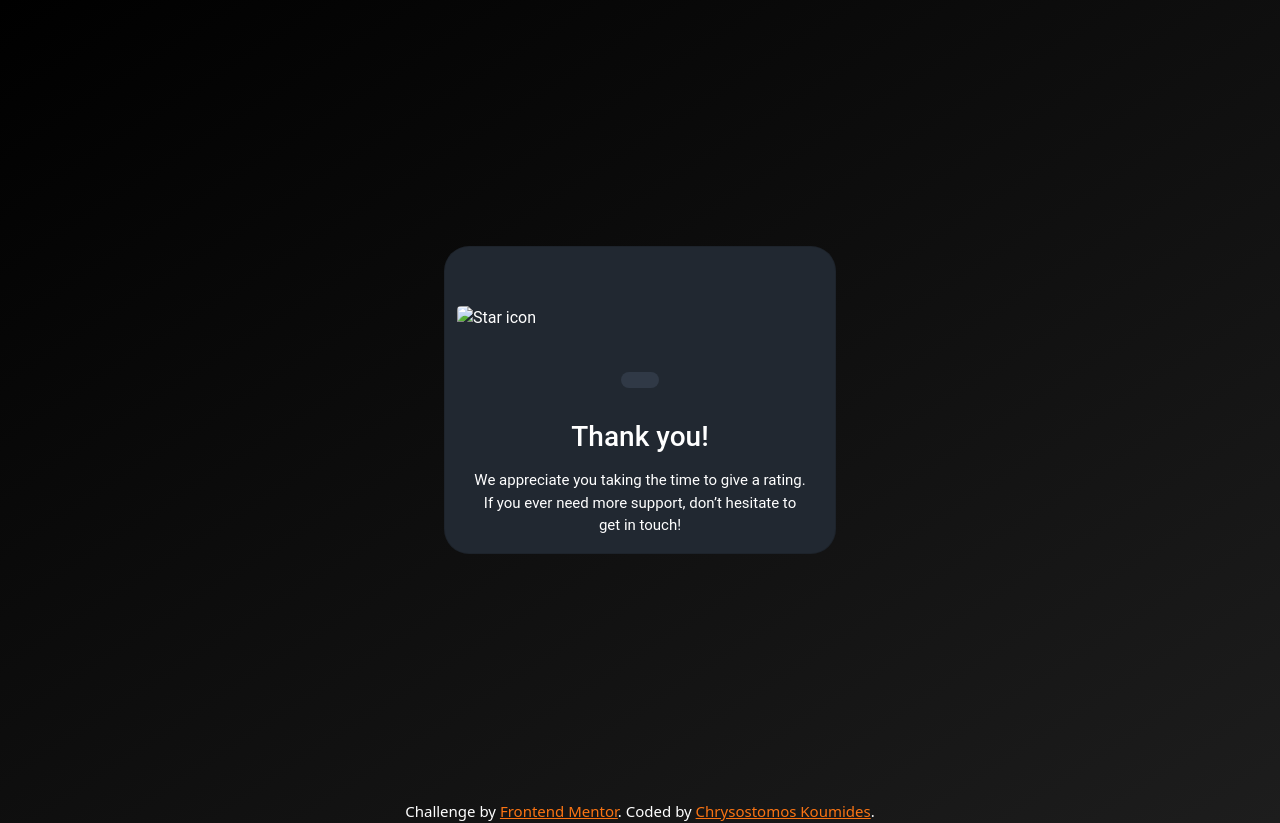
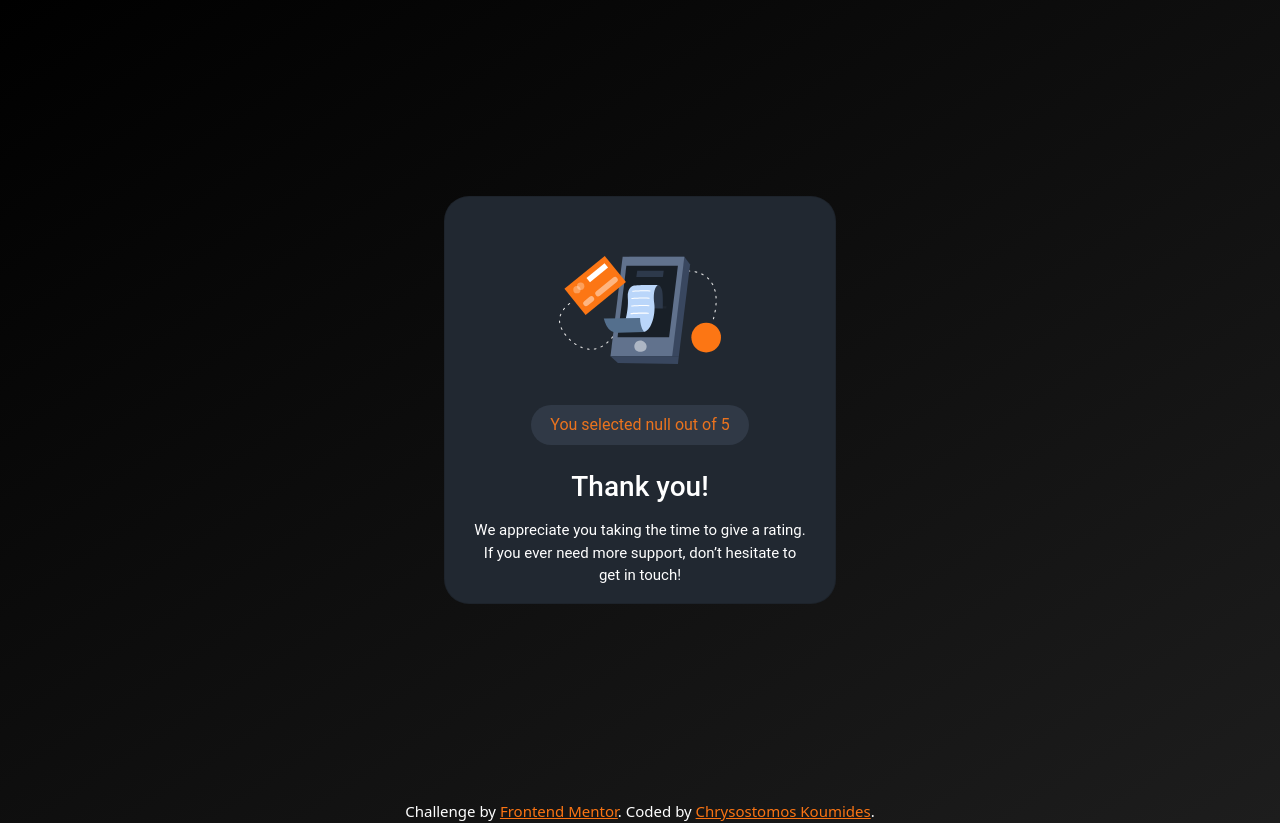
Before and after one commit to ChrysKoum/Interactive-rating-component, a plain HTML site: page thanks.html in a window 1280 px wide. Drawn offline with nearby package versions, Linux system fonts and the light colour scheme.

Commit message:
Update thanks.html

```diff
--- a/thanks.html
+++ b/thanks.html
@@ -22,7 +22,7 @@
             <div class="card" style="width: 24.5rem;">
                 <div id="imgCircle" class=" mt-4">
                     <img id="star-image"
-                        src="/begginer projects/interactive-rating-component/images/illustration-thank-you.svg"
+                        src="./images/illustration-thank-you.svg"
                         class="rounded mx-auto d-block" alt="Star icon">
                 </div>
                 <div class="card-body">
@@ -49,6 +49,6 @@
         </footer>
 </body>
 
-<script src="/begginer projects/Interactive-rating-component/helperscript.js"></script>
+<script src="./helperscript.js"></script>
 
 </html>
```
